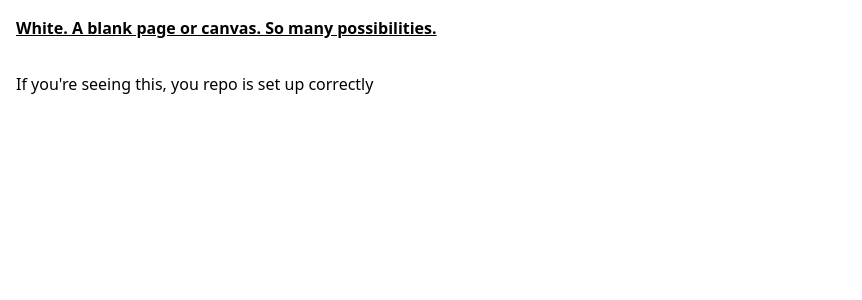
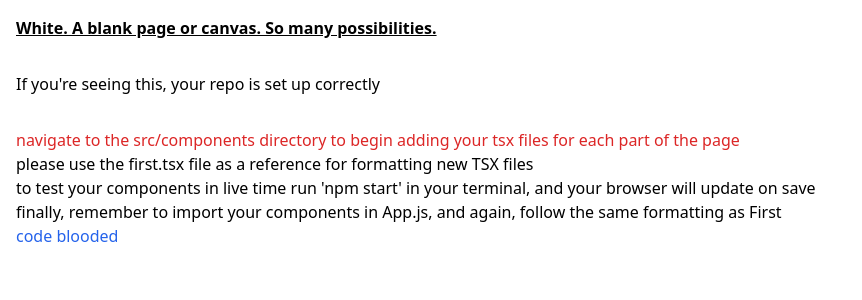
Before and after one commit to varoon-enjeti/tricluck-landing-page, a React (Create React App) app: page / in a window 1280 px wide. Shown: the top 300 px of the page, without its empty margins (0-862 px from the left). Built offline with nearby package versions, Linux system fonts and the light colour scheme.

Commit message:
setup stuff

```diff
--- a/src/App.tsx
+++ b/src/App.tsx
@@ -1,12 +1,14 @@
 import React from 'react';
 import logo from './logo.svg';
+import First from './components/first';
 
 function App() {
   return (
     <div className="App">
       <header className="App-header">
         <div className="p-4 font-bold underline">White. A blank page or canvas. So many possibilities.</div>
-        <div className='p-4'>If you're seeing this, you repo is set up correctly</div>
+        <div className='p-4'>If you're seeing this, your repo is set up correctly</div>
+        <First />
       </header>
     </div>
   );
--- /dev/null
+++ b/src/components/first.tsx
@@ -0,0 +1,13 @@
+import React from 'react';
+
+export default function First() {
+    return (
+        <div className="p-4">
+            <p className="text-red-600">navigate to the src/components directory to begin adding your tsx files for each part of the page</p>
+            <p>please use the first.tsx file as a reference for formatting new TSX files</p>
+            <p>to test your components in live time run 'npm start' in your terminal, and your browser will update on save</p>
+            <p>finally, remember to import your components in App.js, and again, follow the same formatting as First</p>
+            <p className='text-blue-600'>code blooded</p>
+        </div>
+    );
+}
```
